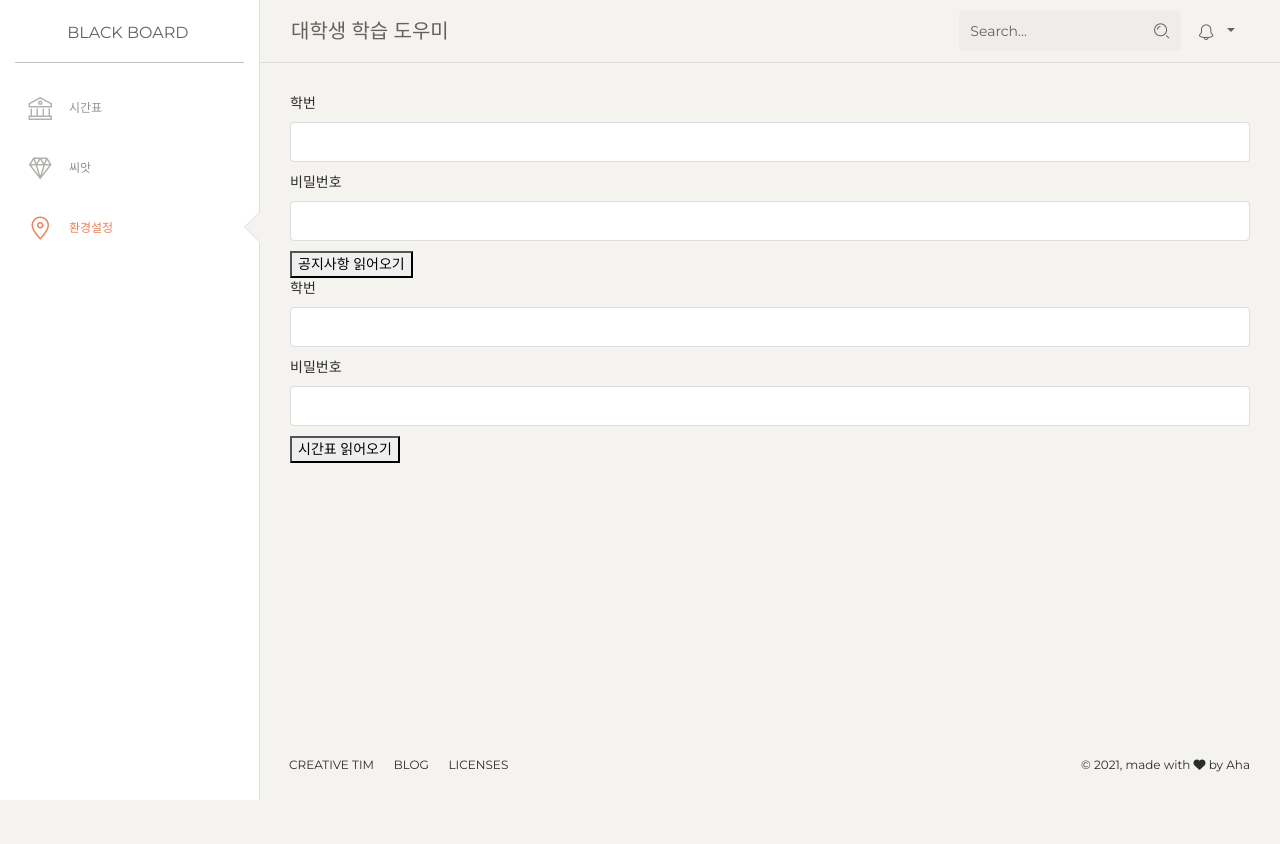
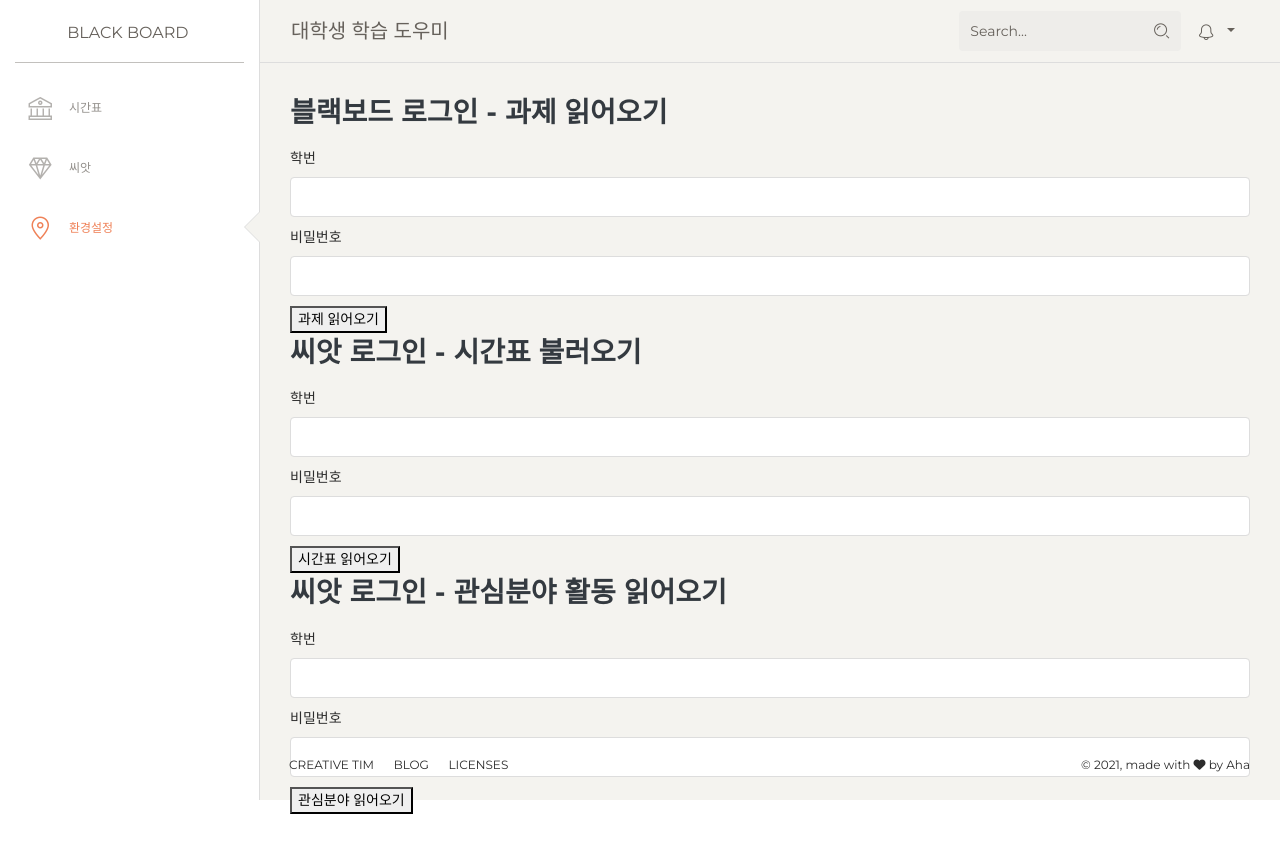
Before and after one commit to sarah2234/Proj-Python_Django, a Django app: page /time_table/setting in a window 1280 px wide. Before the commit the page ends 800 px from the top, so only its background shows below. Run offline with Django 3.2, Linux system fonts and the light colour scheme; some libraries are stand-ins or nearby versions.

Commit message:
씨앗에서 비교과 활동 읽어오는 기능 구현

```diff
--- a/website/enrollment_in_CIEAT.py
+++ b/website/enrollment_in_CIEAT.py
@@ -131,7 +131,7 @@
             try:
                 name = activity.find_element_by_tag_name('dt').text.strip()  # 활동명
                 if keyword in name:
-                    activity_detail=activity.find_elements_by_tag_name('dd')
+                    activity_detail = activity.find_elements_by_tag_name('dd')
                     registration_date=activity_detail[0].find_elements_by_tag_name('span')[1].text.strip()  # 모집 기간
                     activity_date=activity_detail[1].find_elements_by_tag_name('span')[1].text.strip()  # 활동 기간
                     department=activity.find_elements_by_tag_name('dd')[2].find_elements_by_tag_name('span')[1].text.strip()  # 운영부서, (부서이름)  # 운영 부서
--- a/website/templates/setting.html
+++ b/website/templates/setting.html
@@ -48,7 +48,7 @@
             </a>
           </li>
           <li>
-            <a href="{% url 'time_table:cieat' %}">
+            <a href="{% url 'time_table:cieat_interest' %}">
               <i class="nc-icon nc-diamond"></i>
               <p>씨앗</p>
             </a>
@@ -114,7 +114,10 @@
       <div class="content">
           <div class="row">
               <div class="col-md-12">
-<!--              과제 읽어오는 버튼-->
+<!--              과제 읽어오기-->
+                  <h3 class="mt-0 mb-3 text-dark op-8 font-weight-bold">
+                      블랙보드 로그인 - 과제 읽어오기
+                  </h3>
                   <div>
                       <form method="post" action="{% url 'time_table:crawling' %}">
                           {% csrf_token %}
@@ -128,12 +131,15 @@
                               <input type="password" class="form-control" name="password" id="password"
                                      value="{{ form.password.value|default_if_none:'' }}">
                           </div>
-                          <button type="submit">공지사항 읽어오기</button>
+                          <button type="submit">과제 읽어오기</button>
                       </form>
                   </div>
               </div>
               <div class="col-md-12">
-<!--              시간표 읽어오는 버튼-->
+<!--              시간표 읽어오기-->
+                  <h3 class="mt-0 mb-3 text-dark op-8 font-weight-bold">
+                      씨앗 로그인 - 시간표 불러오기
+                  </h3>
                   <div>
                       <form method="post" action="{% url 'time_table:load_timetable' %}">
                           {% csrf_token %}
@@ -148,6 +154,28 @@
                                      value="{{ form.password.value|default_if_none:'' }}">
                           </div>
                           <button type="submit">시간표 읽어오기</button>
+                      </form>
+                  </div>
+              </div>
+              <div class="col-md-12">
+<!--              씨앗 관심분야-->
+                  <h3 class="mt-0 mb-3 text-dark op-8 font-weight-bold">
+                      씨앗 로그인 - 관심분야 활동 읽어오기
+                  </h3>
+                  <div>
+                      <form method="post" action="{% url 'time_table:load_interest' %}">
+                          {% csrf_token %}
+                          <div class="form-group">
+                            <label for="username">학번</label>
+                            <input type="text" class="form-control" name="id_cieat2" id="id_cieat2"
+                                   value="{{ form.username.value|default_if_none:'' }}">
+                          </div>
+                          <div class="form-group">
+                              <label for="password">비밀번호</label>
+                              <input type="password" class="form-control" name="pswd_cieat2" id="pswd_cieat2"
+                                     value="{{ form.password.value|default_if_none:'' }}">
+                          </div>
+                          <button type="submit">관심분야 읽어오기</button>
                       </form>
                   </div>
               </div>
--- a/website/templates/template.html
+++ b/website/templates/template.html
@@ -65,7 +65,7 @@
             </a>
           </li>
           <li>
-            <a href="{% url 'time_table:cieat' %}">
+            <a href="{% url 'time_table:cieat_interest' %}">
               <i class="nc-icon nc-diamond"></i>
               <p>씨앗</p>
             </a>
--- a/website/time_table/urls.py
+++ b/website/time_table/urls.py
@@ -12,7 +12,8 @@
     path('setting', views.setting, name='setting'),
     path('setting/timetable/load', views.load_timetable, name='load_timetable'),
     path('setting/timetable/choose', views.choose_timetable, name='choose_timetable'),
-    path('cieat', views.cieat, name='cieat'),
+    path('cieat_interest', views.cieat_interest, name='cieat_interest'),
+    path('cieat_interest/load', views.load_interest, name='load_interest'),
     path('add_schedule', views.add_schedule, name='add_schedule'),
     path('add_schedule/add', views.add_function, name='add_function'),
     path('edit_schedule/<int:data_id>', views.edit_schedule, name='edit_schedule'),
--- a/website/time_table/views.py
+++ b/website/time_table/views.py
@@ -3,7 +3,6 @@
 from selenium import webdriver
 # html 코드를 Python이 이해하는 객체 구조로 변환하는 Parsing 수행
 from bs4 import BeautifulSoup as bs
-
 from selenium.webdriver.common.by import By
 from selenium.webdriver.support.ui import WebDriverWait
 from selenium.webdriver.support import expected_conditions as EC
@@ -11,17 +10,19 @@
 
 from django.shortcuts import render, redirect
 from datetime import datetime
-
-from .models import Data, TimeTable
+from .models import Data, TimeTable, Activity
 import re
 
 import pandas as pd  # 엑셀을 다루는 라이브러리 pandas
+from selenium.webdriver.common.keys import Keys
+import time
 
 # 창 띄우지 않는 설정. background에서 동작.
 options = webdriver.ChromeOptions()
 options.add_argument('--ignore-certificate-errors')
 options.add_argument('--incognito')
 options.add_argument('--headless')
+options.add_argument('--start-fullscreen')
 
 # chrome driver를 불러오고 위의 option을 적용시킴
 # driver = webdriver.Chrome()  # 본인 컴퓨터에서 chromedrive가 있는 경로 입력
@@ -34,8 +35,107 @@
 date_list = ['월', '화', '수', '목', '금', '토', '일']
 
 
-def cieat(request):
-    return render(request, 'cieat.html')
+def cieat_interest(request):
+    activity_list = Activity.objects.order_by('department')
+    context = {'activity_list': activity_list}
+    return render(request, 'cieat.html', context)
+
+
+def load_interest(request):
+    if request.method == "GET":
+        return redirect('time_table:setting')
+    elif request.method == "POST":
+        driver.get('https://cieat.chungbuk.ac.kr/clientMain/a/t/main.do')  # 씨앗 주소
+        try:
+            driver.find_element_by_class_name('btn_login').click()  # CIEAT 로그인 버튼
+            element = WebDriverWait(driver, 20).until(EC.presence_of_element_located((By.ID, 'loginForm')))
+            driver.find_element_by_name('userId').send_keys(request.POST.get('id_cieat2'))  # 입력받은 학번으로 로그인
+            driver.find_element_by_name('userPw').send_keys(request.POST.get('pswd_cieat2'))  # 입력받은 비밀번호로 로그인
+            driver.find_element_by_class_name('btn_login_submit').click()
+        except UnexpectedAlertPresentException:  # 유저 정보 오기입
+            print("학번과 비밀번호를 확인해주십시오.")
+            return redirect('time_table:setting')
+        except TimeoutException:
+            pass
+        except NoSuchElementException:
+            pass  # 이미 로그인 되어있는 상태
+        finally:
+            driver.get('https://cieat.chungbuk.ac.kr/mileageHis/a/m/goMileageHisList.do')  # 마이페이지 주소
+
+        # 내가 원하는 element가 load 될때까지 기다리기
+        try:
+            element = WebDriverWait(driver, 20).until(
+                EC.presence_of_element_located((By.XPATH, '//*[@id="mileageRcrHistList"]/div')))  # 마이페이지 내 교과 이수 현황
+        except UnexpectedAlertPresentException: # 아주가끔 서버 다운 있음
+            print("현재 서비스가 원활하지 않습니다.")
+            print("잠시 후 다시 이용해 주십시오.")
+            return redirect('time_table:setting')
+
+# ------------------------- CIEAT의 마이페이지에서 전공 가져오기 ---------------------------
+
+        major = driver.find_element_by_xpath(
+            '//*[@id="container_skip"]/div/section[1]/div/table/tbody/tr[1]/td[1]').text.strip()  # 마이페이지의 학과/학부 텍스트
+        major = major[:-2]  # '학과' 또는 '학부' 삭제
+
+        major2 = driver.find_element_by_xpath(
+            '//*[@id="container_skip"]/div/section[1]/div/table/tbody/tr[1]/td[2]').text.strip()  # 마이페이지의 부전공/복수전공 텍스트
+        major2 = major2[6:]
+        major2 = major2.split("복수전공 : ")
+        major_sub = major2[0].rstrip()  # 복수전공이나 부전공을 안 해서 씨앗에서 어떻게 표시되는지 잘 모르겠음...
+        major_multiple = major2[1].rstrip()
+
+        # user_departments = [major, major_sub, major_multiple]
+        user_major = ["SW중심대학사업단", major_sub, major_multiple]
+
+# ------------------------- CIEAT에서 비교과 활동 읽어오기 ---------------------------
+
+        driver.get('https://cieat.chungbuk.ac.kr/ncrProgramAppl/a/m/goProgramApplList.do')  # 비교과 신청 주소
+        page_num = 1  # 현재 페이지
+
+        time.sleep(2)
+        afford = driver.find_element_by_xpath('//*[@id="program_chk1"]')  # 신청 가능 체크 박스
+        # <a herf= ~~>에서 herf 속성에 url이 아닌 자바스크립트가 들어간 경우 click()로 주소에 들어갈 수 없음
+        # 이럴 땐 onclick 내부 명령어가 실행되도록 하든가 (send_key('\n') 또는 send_key(Keys.ENTER)) 아니면 자바스크립트 명령어 실행
+        driver.execute_script("arguments[0].click();", afford)
+
+        # 신청 가능한 것만 찾기
+        scroll = driver.find_element_by_tag_name('body').click()
+        driver.find_element_by_tag_name('body').send_keys(Keys.PAGE_DOWN)
+
+        while True:
+            driver.find_element_by_tag_name('body').send_keys(Keys.PAGE_DOWN)
+            time.sleep(1)
+            activities = driver.find_elements_by_class_name('program_lisbox')  # 비교과 활동들 전부 찾기
+            for index, activity in enumerate(activities):
+                try:
+                    department = activity.find_elements_by_tag_name('dd')[2].find_elements_by_tag_name('span')[
+                        1].text.strip()  # 운영부서, (부서이름)
+                    print(department)
+                    for user_department in user_major:
+                        if department in user_department:
+                            name = activity.find_element_by_tag_name('dt').find_element_by_tag_name('a').text.strip()  # 활동명
+                            activity_detail = activity.find_elements_by_tag_name('dd')
+                            registration_date = activity_detail[0].find_elements_by_tag_name('span')[1].text.strip()  # 모집 기간
+                            activity_date = activity_detail[1].find_elements_by_tag_name('span')[1].text.strip()  # 활동 기간
+
+                            if Activity.objects.filter(name=name, registration_date=registration_date,
+                                                       activity_date=activity_date, department=department).count() == 0:
+                                Activity(name=name, registration_date=registration_date,
+                                         activity_date=activity_date, department=department).save()
+
+                except NoSuchElementException or TimeoutException:
+                    print("현재 신청할 수 있는 비교과 활동이 존재하지 않습니다.\n")
+                    pass
+
+            page_num += 1
+            try:  # 신청 가능한 모든 페이지에 대해 조사
+                driver.find_element_by_xpath(
+                    '//*[@id="ncrProgramAjaxDiv"]/article/div[2]/div/a[' + str(page_num) + ']').send_keys(Keys.ENTER)
+                driver.find_element_by_tag_name('body').send_keys(Keys.PAGE_UP)
+            except NoSuchElementException:
+                break
+
+    return redirect('time_table:cieat_interest')
 
 
 def choose_timetable(request):
@@ -86,7 +186,7 @@
             print("잠시 후 다시 이용해 주십시오.")
             return redirect('time_table:setting')
 
-# ------------------------- CIEAT의 마이페이지에서 과목명 가져오기 & 전공 ---------------------------
+# ------------------------- CIEAT의 마이페이지에서 과목명 가져오기 ---------------------------
 
         tbody = driver.find_element_by_xpath('//*[@id="mileageRcrHistList"]/div').find_element_by_tag_name(
             'tbody')  # 교과 이수 현황 테이블
@@ -99,7 +199,7 @@
         except IndexError:
             return redirect('time_table:setting')  # 5.28 3:44시경 CIEAT에서 교과 이수 현황이 출력되지 않는 문제(CIEAT의 문제라 달리 해결할 방도가 없음)
 
-        # --------------- 개설강좌계획서.xlsx(from 개신누리)에서 내가 수강하는 과목 정보 읽어오기 ---------------------------
+# --------------- 개설강좌계획서.xlsx(from 개신누리)에서 내가 수강하는 과목 정보 읽어오기 ---------------------------
 
         lectures_info_list = pd.read_excel('./개설강좌(계획서)조회.xlsx',  # 상대참조(같은 디렉터리 내에 엑셀 파일 있다고 가정)
                                            header=0,  # 칼럼이 시작하는 곳
@@ -245,7 +345,7 @@
     now = datetime.now()
     now_date = date_list[datetime.today().weekday()]
 
-    # 날짜 지난 일정 삭제
+    # 날짜 지난 일정 삭제S
     Data.objects.filter(time__lt=now).delete()
 
     # list_schedule. 시간 순서대로 정렬.
```
Also changed, not shown: website/templates/cieat.html (+29 -2 lines), website/time_table/models.py (+11 -0 lines), website/time_table/migrations/0008_activity.py (added).
